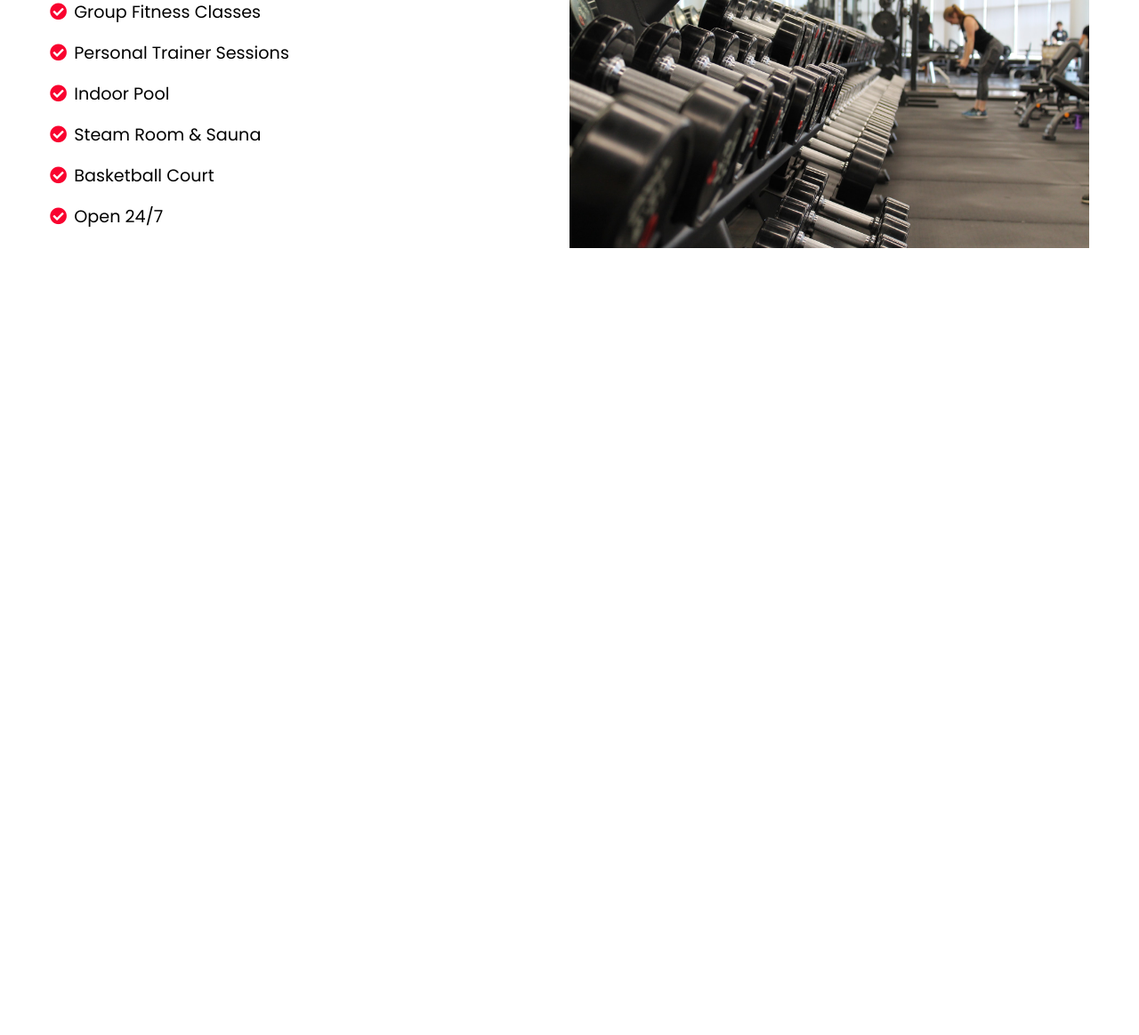
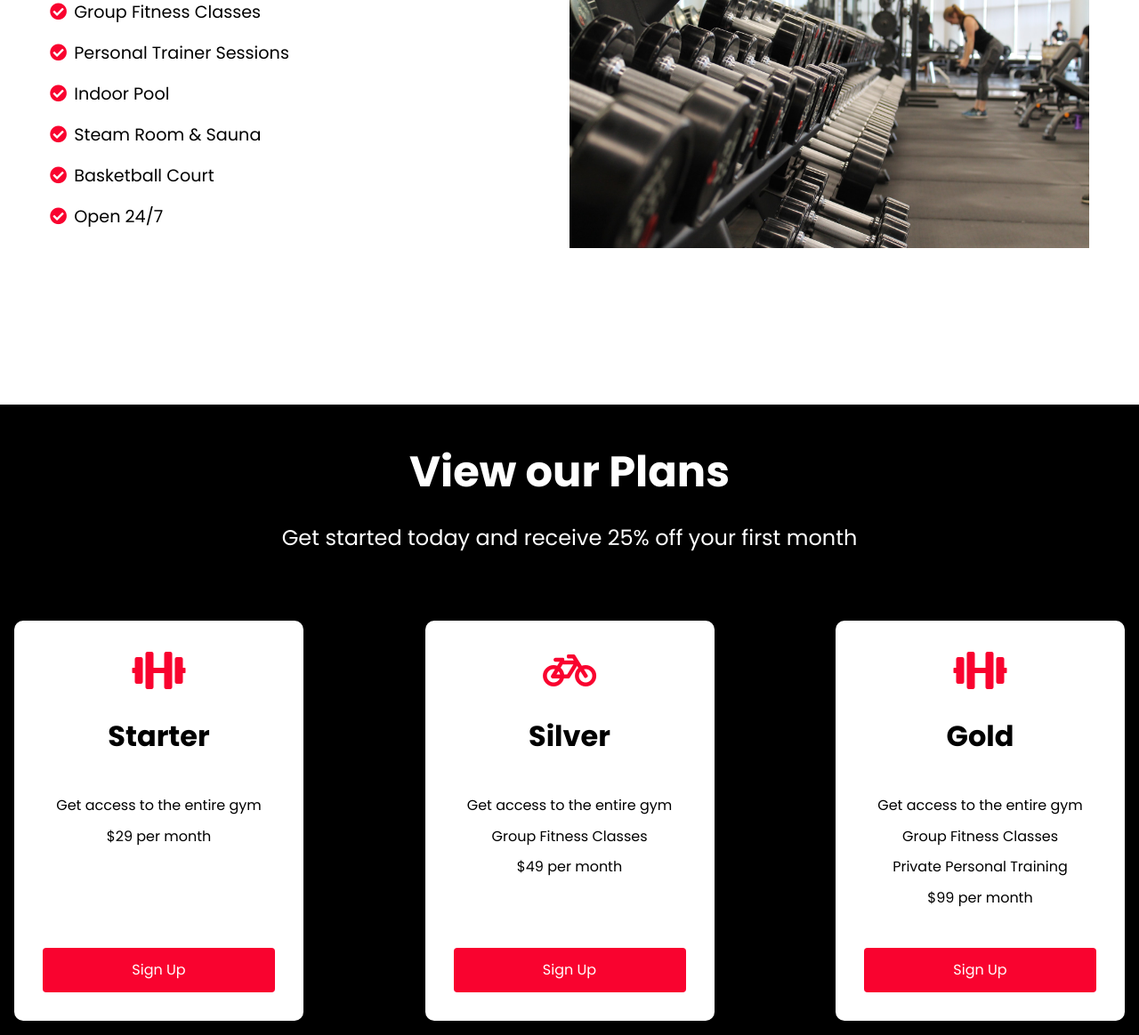
Before and after one commit to btomc/estory-mern, a plain HTML site: page index.html in a window 1280 px wide. Shown: the part 1123-2287 px from the top of the page at 89% size. Before the commit the page ends 1546 px from the top, so only its background shows below. Drawn offline with nearby package versions, Linux system fonts and the light colour scheme; a script that the page names is missing.

Commit message:
Create membership section

```diff
--- a/index.html
+++ b/index.html
@@ -53,6 +53,49 @@
             </div>
         </div>
     </div>
+    <!-- Membership Section -->
+    <div class="membership">
+        <h1>View our Plans</h1>
+        <p class="membership__desc">Get started today and receive 25% off your first month</p>
+        <div class="membership__wrapper">
+            <div class="membership__card">
+                <div class="membership__title">
+                    <i class="fas fa-dumbbell card-icon"></i>
+                    <h3>Starter</h3>
+                </div>
+                <div class="membership__perks">
+                    <p>Get access to the entire gym</p>
+                    <p>$29 per month</p>
+                </div>
+                <a href="/" class="btn">Sign Up</a>
+            </div>
+            <div class="membership__card">
+                <div class="membership__title">
+                    <i class="fas fa-bicycle card-icon"></i>
+                    <h3>Silver</h3>
+                </div>
+                <div class="membership__perks">
+                    <p>Get access to the entire gym</p>
+                    <p>Group Fitness Classes</p>
+                    <p>$49 per month</p>
+                </div>
+                <a href="/" class="btn">Sign Up</a>
+            </div>
+            <div class="membership__card">
+                <div class="membership__title">
+                    <i class="fas fa-dumbbell card-icon"></i>
+                    <h3>Gold</h3>
+                </div>
+                <div class="membership__perks">
+                    <p>Get access to the entire gym</p>
+                    <p>Group Fitness Classes</p>
+                    <p>Private Personal Training</p>
+                    <p>$99 per month</p>
+                </div>
+                <a href="/" class="btn">Sign Up</a>
+            </div>
+        </div>
+    </div>
 
     <script src="app.js"></script>
 </body>
--- a/styles.css
+++ b/styles.css
@@ -195,3 +195,74 @@
         grid-template-columns: 1fr;
     }
 }
+
+/************* Membership Section *************/
+.membership {
+    background: #000;
+    color: #fff;
+    padding: 6rem calc((100vw -1100px) / 2);
+    text-align: center;
+}
+
+.membership h1 {
+    margin-bottom: 1rem;
+    font-size: clamp(2rem, 5vw, 3rem);
+    padding: 0 1rem;
+    padding-top: 3rem;
+}
+
+.membership__desc {
+    margin-bottom: 3rem;
+    font-size: clamp(1rem, 3vw, 1.5rem);
+    padding: 1rem;
+}
+
+.membership__wrapper {
+    display: flex;
+    justify-content: space-between;
+    align-items: flex-start;
+    padding: 1rem;
+}
+
+.membership__card {
+    padding: 2rem;
+    min-height: 450px;
+    width: 325px;
+    background: #fff;
+    color: #000;
+    border-radius: 10px;
+    display: flex;
+    flex-direction: column;
+    justify-content: space-between;
+}
+
+.membership__perks {
+    min-height: 150px;
+}
+
+.membership__card p {
+    margin-bottom: 1rem;
+}
+
+.card-icon {
+    font-size: 3rem;
+    margin-bottom: 2rem;
+    color: var(--red);
+}
+
+.membership__card h3 {
+    font-size: clamp(1rem, 5vw, 2rem);
+    margin-bottom: 2rem;
+}
+
+@media screen and (max-width: 1100px) {
+    .membership__wrapper {
+        flex-direction: column;
+        align-items: center;
+    }
+
+    .membership__card {
+        width: 90%;
+        margin-bottom: 2rem;
+    }
+}
```
